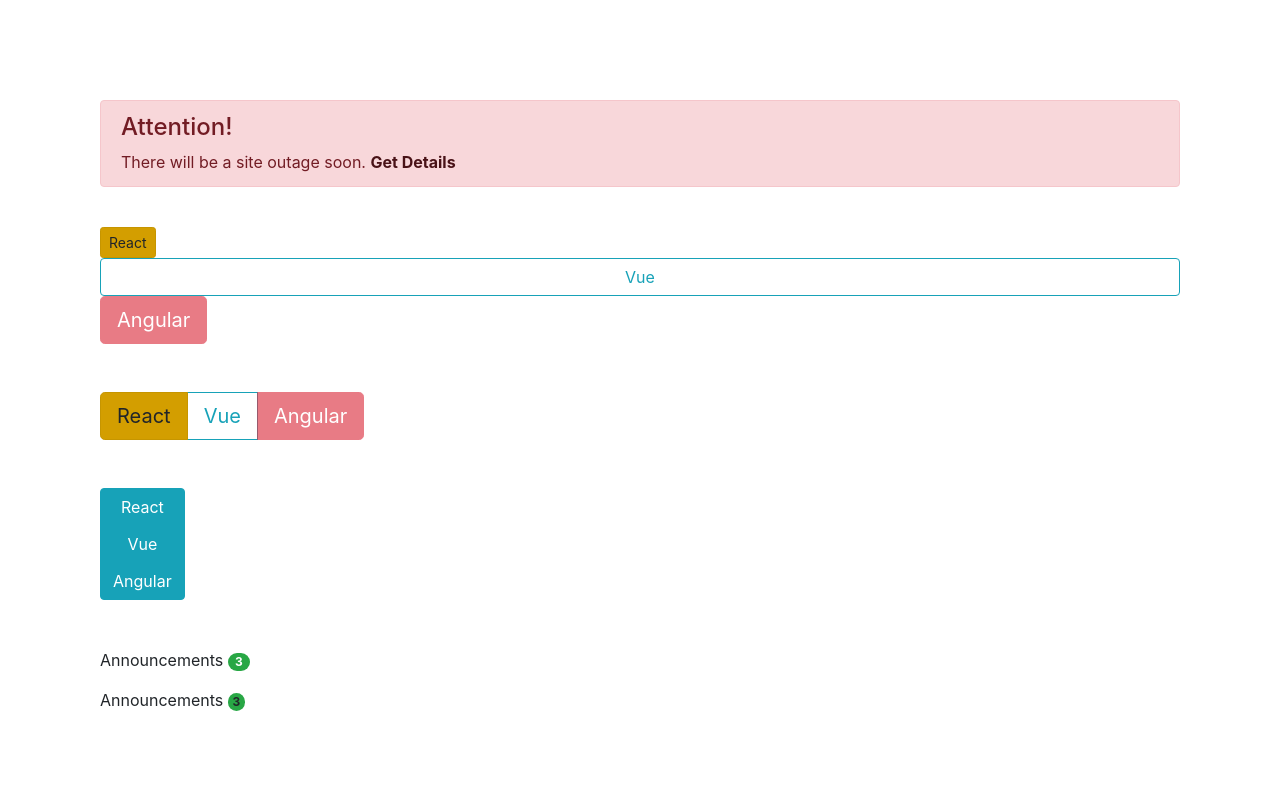
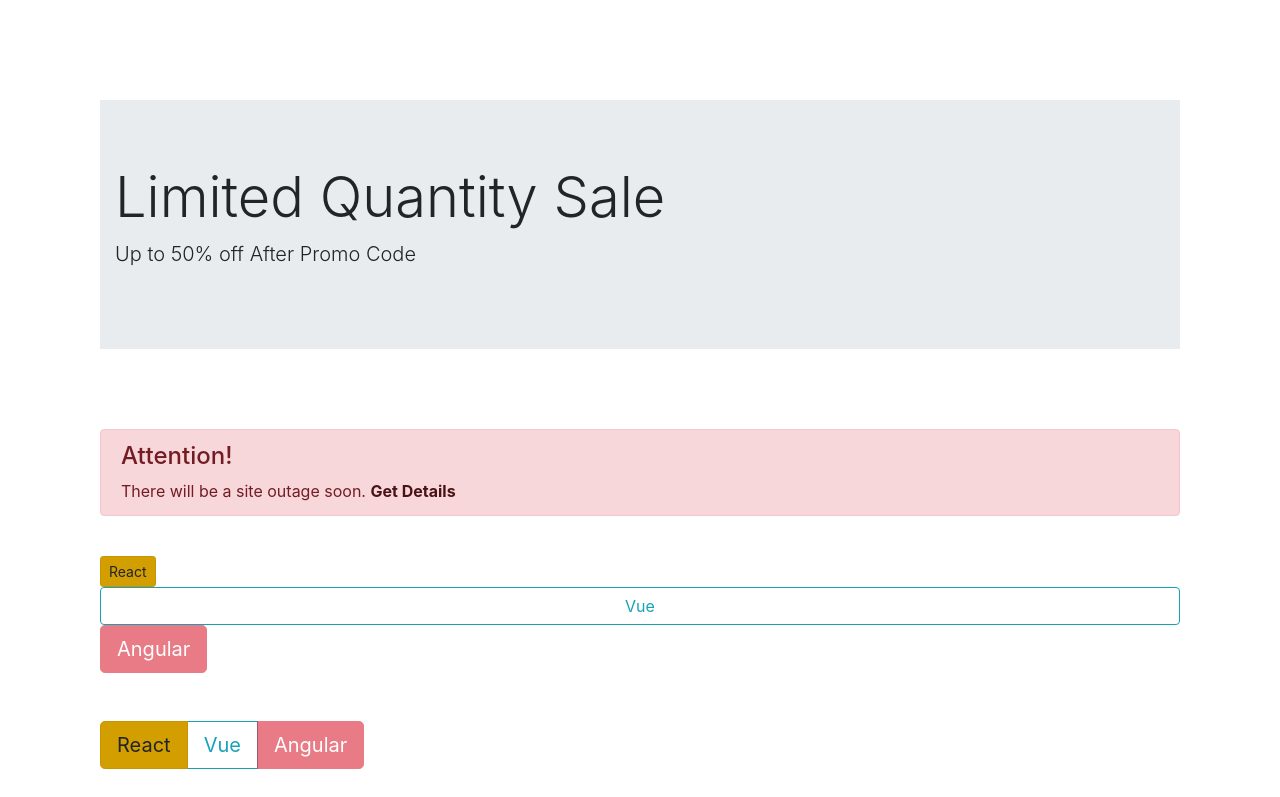
Before and after one commit to rana2020701/Bootstrap, a plain HTML site: page index.html in a window 1280 px wide. Shown: the top 797 px of the page. Drawn offline with Linux system fonts and the light colour scheme.

Commit message:
jumbotron

```diff
--- a/index.html
+++ b/index.html
@@ -8,6 +8,16 @@
     <title>Document</title>
 </head>
 <body>
+    <div class="jumbotron jumbotron-fluid">
+        <div class="container">
+        <h1 class="display-4">Limited Quantity Sale</h1>
+        <p class="lead">
+            Up to 50% off After Promo Code
+        </p>
+    </div>
+    </div>
+    <br>
+    <br>
     <div class="alert alert-danger">
         <h4 class="alert-heading">Attention!</h4>
         There will be a site outage soon.
```
